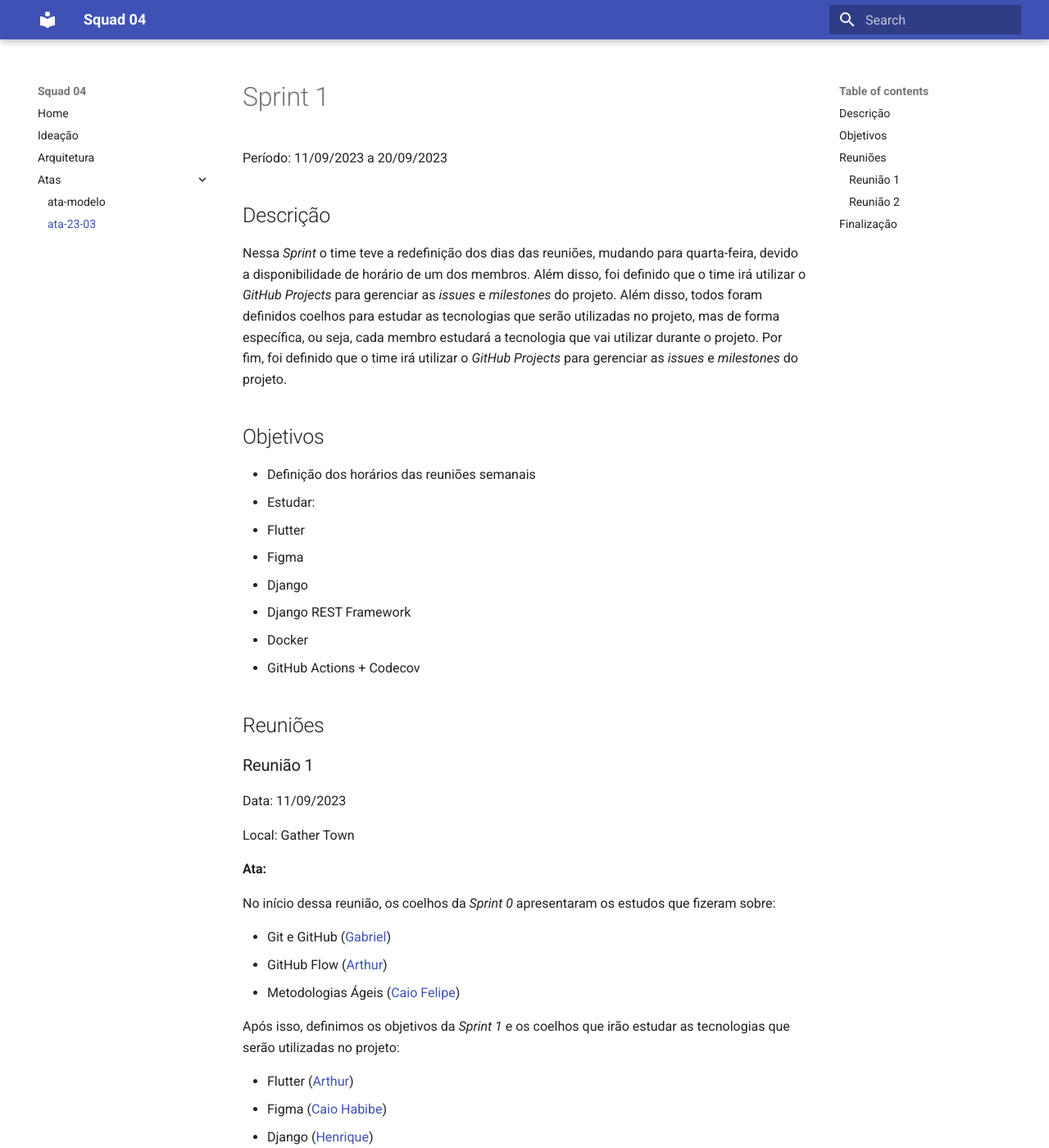
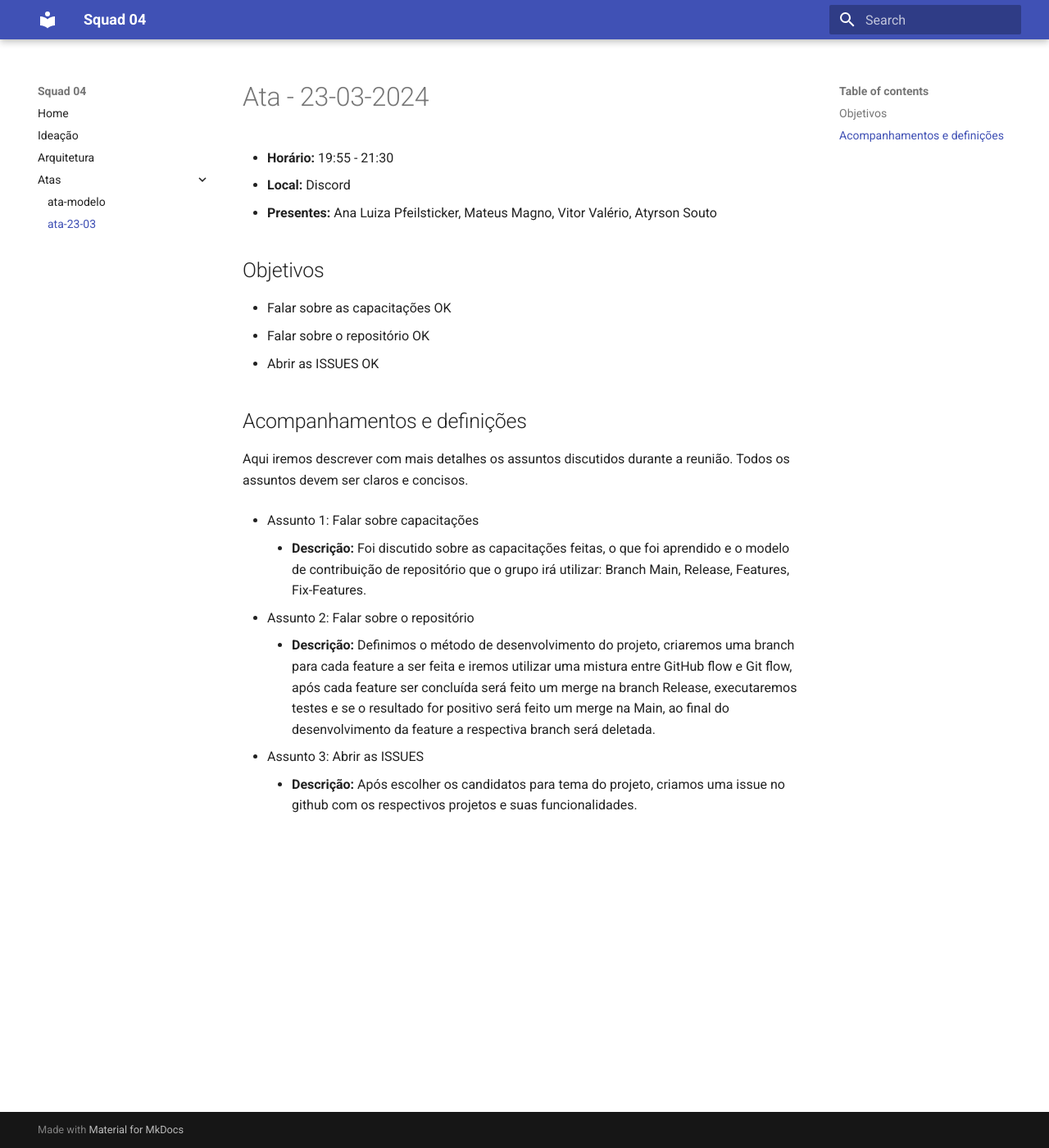
Before and after one commit to unb-mds/2024-1-squad04, an MkDocs documentation site: the page built from docs/Atas/ata-23-03.md, in a window 1280 px wide and 1400 px high. Shown: the whole window at 82% size. Built offline with MkDocs 1.6.1 and Material for MkDocs 9.7.7, drawn with Linux system fonts in a browser that asks for light colours; some of the changed text lies outside the part shown.

Commit message:
Update ata-23-03.md

```diff
--- a/docs/Atas/ata-23-03.md
+++ b/docs/Atas/ata-23-03.md
@@ -1,61 +1,29 @@
-# Sprint 1
+# Ata - 23-03-2024
 
-Período: 11/09/2023 a 20/09/2023
+- **Horário:** 19:55 - 21:30
+- **Local:** Discord
+- **Presentes:** Ana Luiza Pfeilsticker, Mateus Magno, Vitor Valério, Atyrson Souto
 
-## Descrição
 
-Nessa _Sprint_ o time teve a redefinição dos dias das reuniões, mudando para quarta-feira, devido a disponibilidade de horário de um dos membros. Além disso, foi definido que o time irá utilizar o _GitHub Projects_ para gerenciar as _issues_ e _milestones_ do projeto. Além disso, todos foram definidos coelhos para estudar as tecnologias que serão utilizadas no projeto, mas de forma específica, ou seja, cada membro estudará a tecnologia que vai utilizar durante o projeto. Por fim, foi definido que o time irá utilizar o _GitHub Projects_ para gerenciar as _issues_ e _milestones_ do projeto.
 
 ## Objetivos
 
-- Definição dos horários das reuniões semanais
-- Estudar:
-  - Flutter
-  - Figma
-  - Django
-  - Django REST Framework
-  - Docker
-  - GitHub Actions + Codecov
+- Falar sobre as capacitações OK
+- Falar sobre o repositório OK
+- Abrir as ISSUES OK
 
-## Reuniões
 
-### Reunião 1
+## Acompanhamentos e definições
+Aqui iremos descrever com mais detalhes os assuntos discutidos durante a reunião. Todos os assuntos devem ser claros e concisos.
 
-Data: 11/09/2023
 
-Local: Gather Town
+- Assunto 1: Falar sobre capacitações
+    - **Descrição:** Foi discutido sobre as capacitações feitas, o que foi aprendido e o modelo de contribuição de repositório que o grupo irá utilizar: Branch Main, Release, Features, Fix-Features.
 
-**Ata:**
 
-No início dessa reunião, os coelhos da _Sprint 0_ apresentaram os estudos que fizeram sobre:
+- Assunto 2: Falar sobre o repositório
+    - **Descrição:** Definimos o método de desenvolvimento do projeto, criaremos uma branch para cada feature a ser feita e iremos utilizar uma mistura entre GitHub flow e Git flow, após cada feature ser concluída será feito um merge na branch Release, executaremos testes e se o resultado for positivo será feito um merge na Main, ao final do desenvolvimento da feature a respectiva branch será deletada.
 
-- Git e GitHub ([Gabriel](https://github.com/GabrielCastelo-31))
-- GitHub Flow ([Arthur](https://github.com/artrsousa1))
-- Metodologias Ágeis ([Caio Felipe](https://github.com/caio-felipee))
 
-Após isso, definimos os objetivos da _Sprint 1_ e os coelhos que irão estudar as tecnologias que serão utilizadas no projeto:
-
-- Flutter ([Arthur](https://github.com/artrsousa1))
-- Figma ([Caio Habibe](https://github.com/CaioHabibe/))
-- Django ([Henrique](https://github.com/henriquecq))
-- Django REST Framework ([Gabriel](https://github.com/GabrielCastelo-31))
-- Docker ([Caio Felipe](https://github.com/caio-felipee/))
-- GitHub Actions + Codecov ([Mateus](https://github.com/mateusvrs))
-
-### Reunião 2
-
-Data: Adiada
-
-**Ata:**
-
-A reunião foi adiada, mas ficou definido, por meio de uma conversa no _WhatsApp_, que o time de _DevOps_ irá inicializar a implementação do CI/CD do projeto por meio do _GitHub Actions_. Nisso, tal time irá configurar o ambiente para a API _Django_ utilizando o _Docker_, além de criar um _workflow_ para executar os testes do projeto e gerar o _coverage report_ utilizando o [Codecov](https://about.codecov.io/).
-
-## Finalização
-
-A reunião de finalização foi adiada, mas todos os estudos foram realizados e os objetivos da _Sprint 1_ foram concluídos. Tendo as _issues_ da _Sprint 1_ sido fechadas e a _milestone_ concluída.
-
----
-
-**Observações:**
-
-A professora [@RochaCarla](https://github.com/RochaCarla) sugeriu que devido o escopo do projeto fosse feito somente uma aplicação Web ao invés de uma aplicação Web e Mobile. Dessa forma, o time concordou e irá desenvolver somente uma aplicação Web.
+- Assunto 3:  Abrir as ISSUES
+    - **Descrição:** Após escolher os candidatos para tema do projeto, criamos uma issue no github com os respectivos projetos e suas funcionalidades.
```
